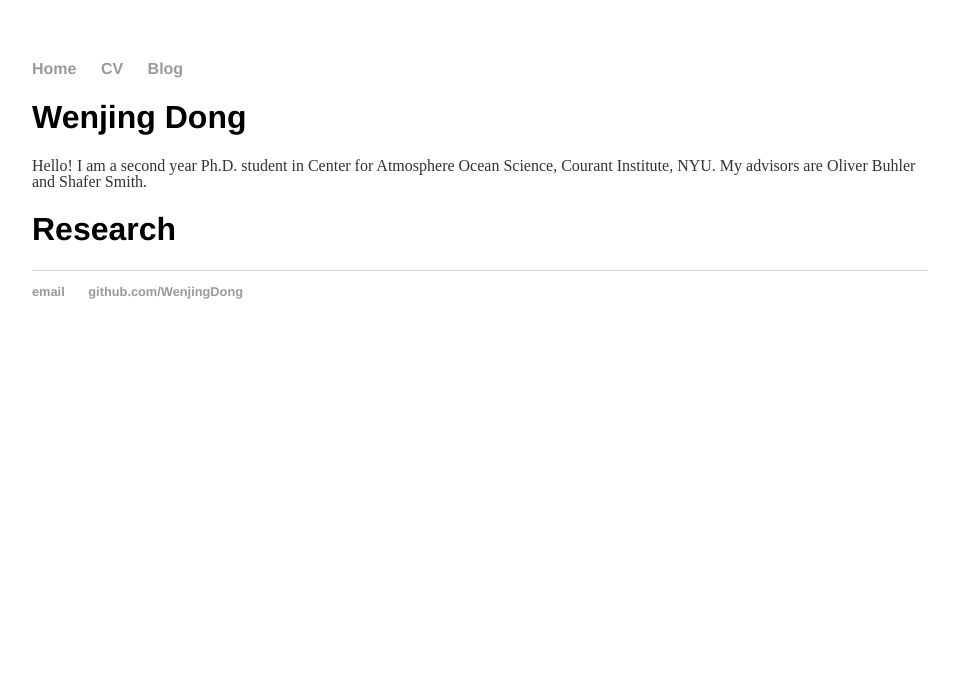
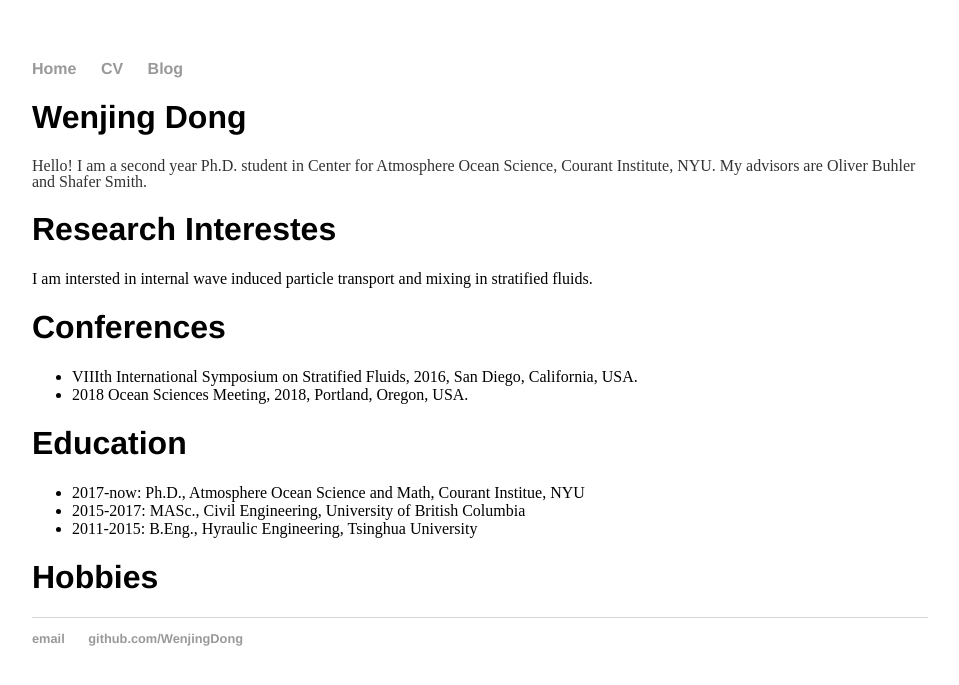
Before and after one commit to WenjingDong/Personal-Webpage, a Jekyll site: the page built from index.html, in a window 1280 px wide. Shown: the top 685 px of the page, without its empty margins (160-1119 px from the left). Built offline with Jekyll 4.4.1, drawn with Linux system fonts in a browser that asks for light colours.

Commit message:
Update index.html
add education, research, and hobbies

```diff
--- a/index.html
+++ b/index.html
@@ -6,5 +6,23 @@ title: Wenjing Dong
 	<h1>Wenjing Dong</h1>
         <p>Hello! I am a second year Ph.D. student in Center for Atmosphere Ocean Science, Courant Institute, NYU. My advisors are Oliver Buhler and Shafer Smith.</p>
 
-	<h1>Research</h1>
+	<h1>Research Interestes</h1>
+	I am intersted in internal wave induced particle transport and mixing in stratified fluids.
+
+	<h1>Conferences</h1>
+	<ul>
+		<li>VIIIth International Symposium on Stratified Fluids, 2016, San Diego, California, USA.</li>
+		<li>2018 Ocean Sciences Meeting, 2018, Portland, Oregon, USA.</li>
+	</ul>
+
+	<h1>Education</h1>
+	<ul>
+		<li>2017-now: Ph.D., Atmosphere Ocean Science and Math, Courant Institue, NYU</li>
+		<li>2015-2017: MASc., Civil Engineering, University of British Columbia</li>
+		<li>2011-2015: B.Eng., Hyraulic Engineering, Tsinghua University</li>
+	</ul>
+
+	<h1>Hobbies</h1>
+
+
 </div><!-- /.blurb -->
```
